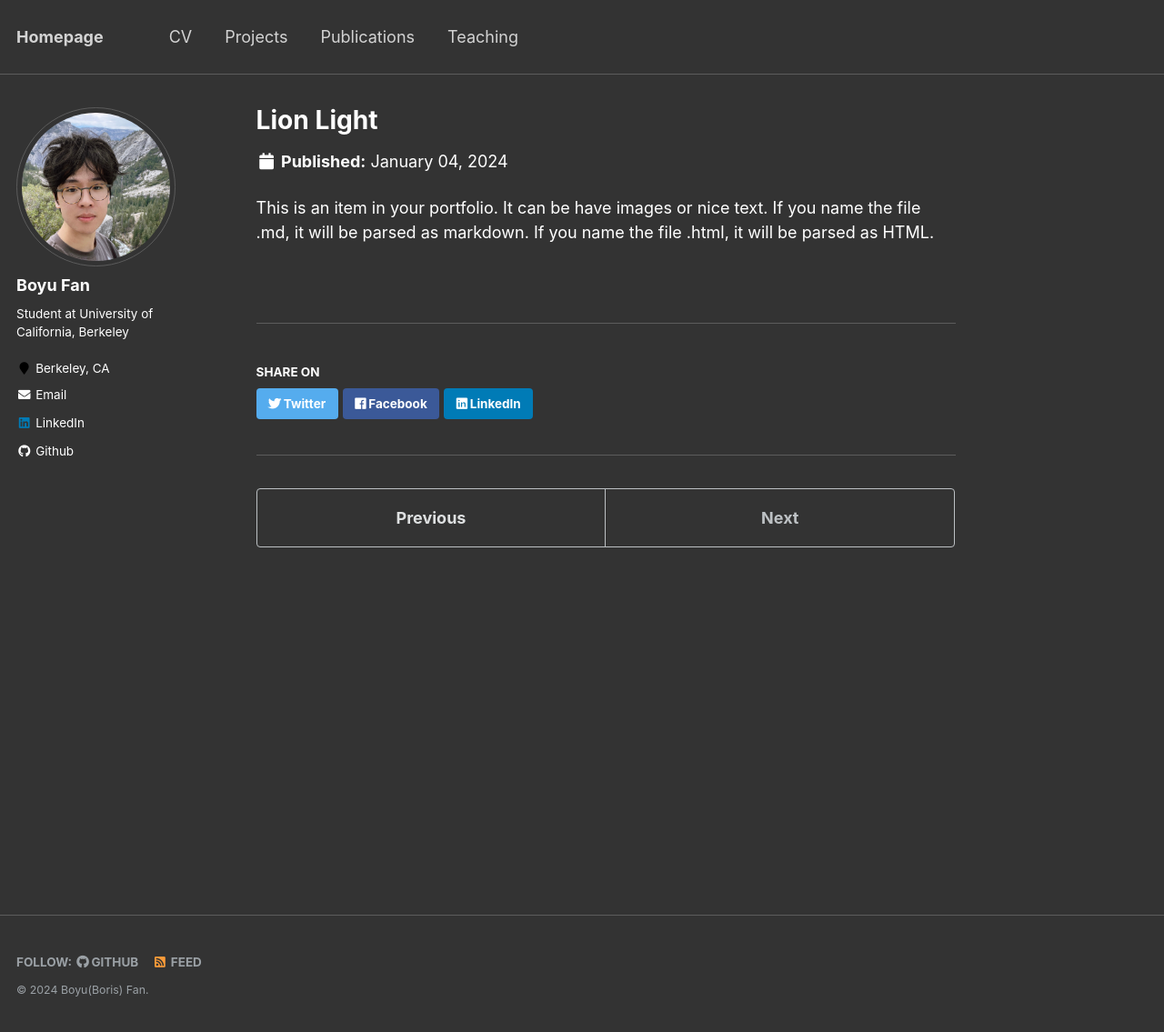
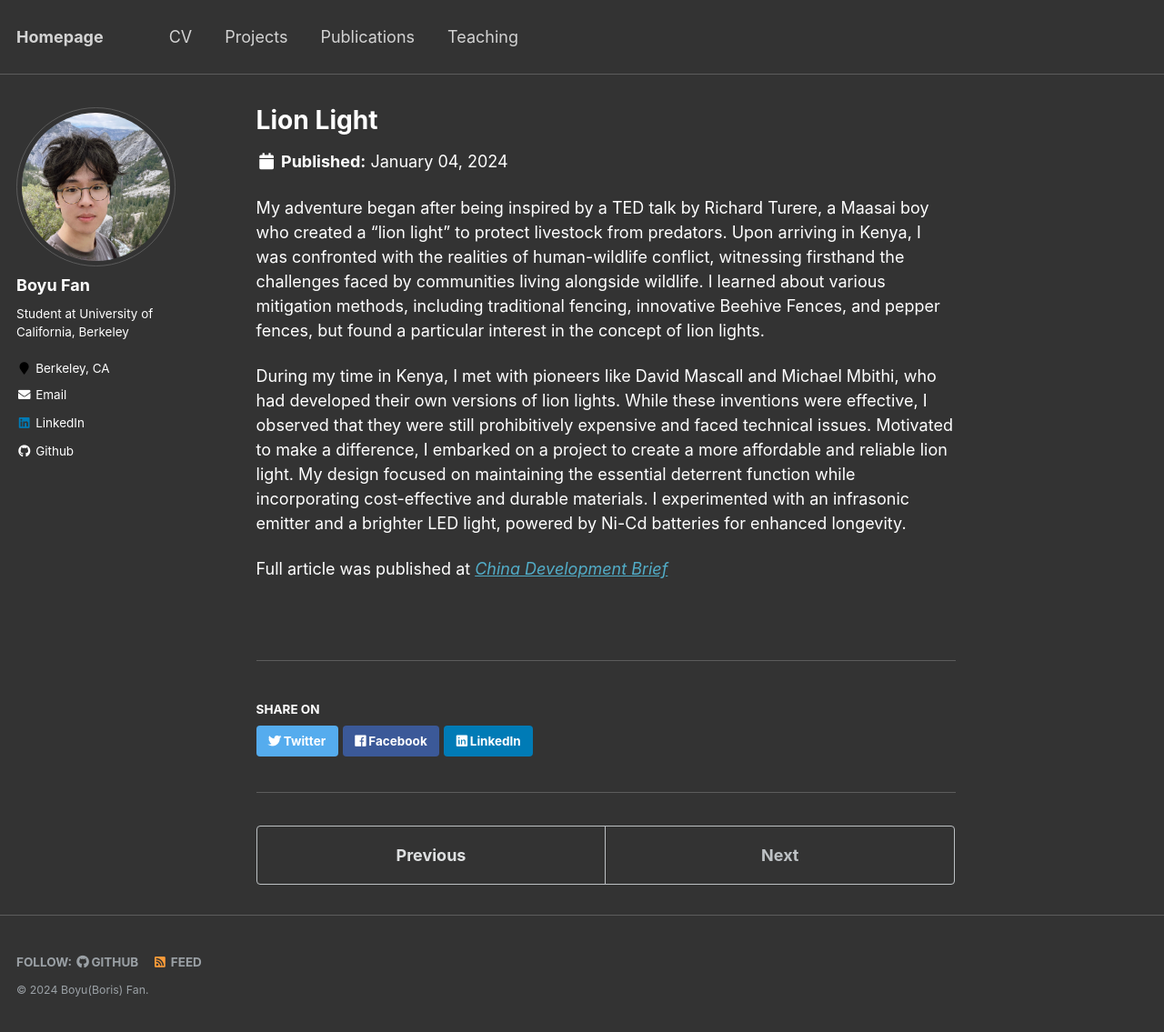
Before and after one commit to BoyuFan1/BoyuFan1, a Jekyll site: the page built from _portfolio/portfolio-1.md, in a window 1280 px wide and 1135 px high. Shown: the whole window at 91% size. Built offline with Jekyll 4.4.1, drawn with Linux system fonts in a browser that asks for light colours.

Commit message:
Update portfolio-1.md

```diff
--- a/_portfolio/portfolio-1.md
+++ b/_portfolio/portfolio-1.md
@@ -4,4 +4,8 @@
 collection: portfolio
 ---
 
-This is an item in your portfolio. It can be have images or nice text. If you name the file .md, it will be parsed as markdown. If you name the file .html, it will be parsed as HTML.
+My adventure began after being inspired by a TED talk by Richard Turere, a Maasai boy who created a "lion light" to protect livestock from predators. Upon arriving in Kenya, I was confronted with the realities of human-wildlife conflict, witnessing firsthand the challenges faced by communities living alongside wildlife. I learned about various mitigation methods, including traditional fencing, innovative Beehive Fences, and pepper fences, but found a particular interest in the concept of lion lights.
+
+During my time in Kenya, I met with pioneers like David Mascall and Michael Mbithi, who had developed their own versions of lion lights. While these inventions were effective, I observed that they were still prohibitively expensive and faced technical issues. Motivated to make a difference, I embarked on a project to create a more affordable and reliable lion light. My design focused on maintaining the essential deterrent function while incorporating cost-effective and durable materials. I experimented with an infrasonic emitter and a brighter LED light, powered by Ni-Cd batteries for enhanced longevity.
+
+Full article was published at [<em>China Development Brief</em>](https://chinadevelopmentbrief.org/reports/designing-lion-lights-for-kenya-a-beijing-high-schoolers-conservation-dream/)
```
